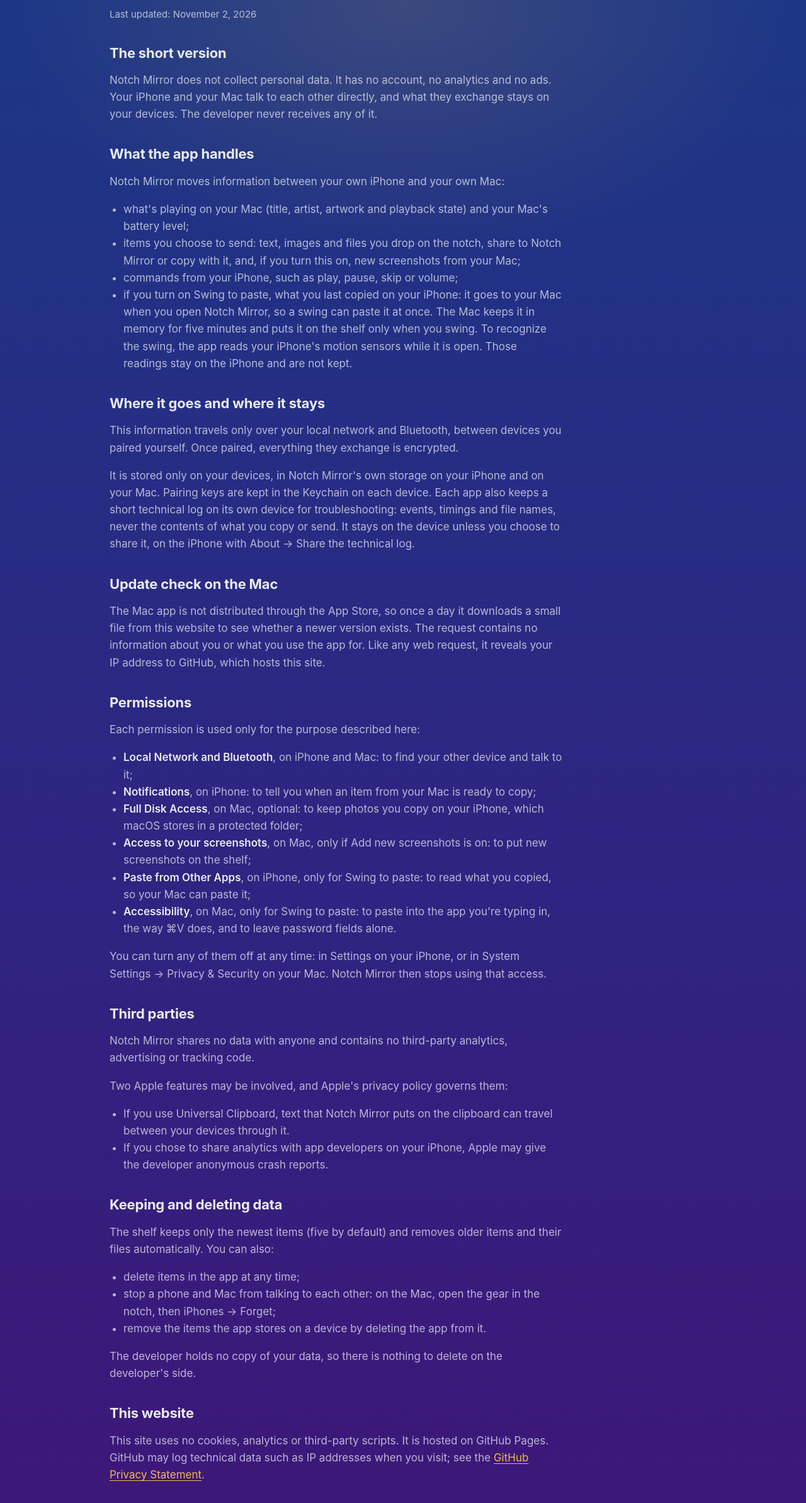
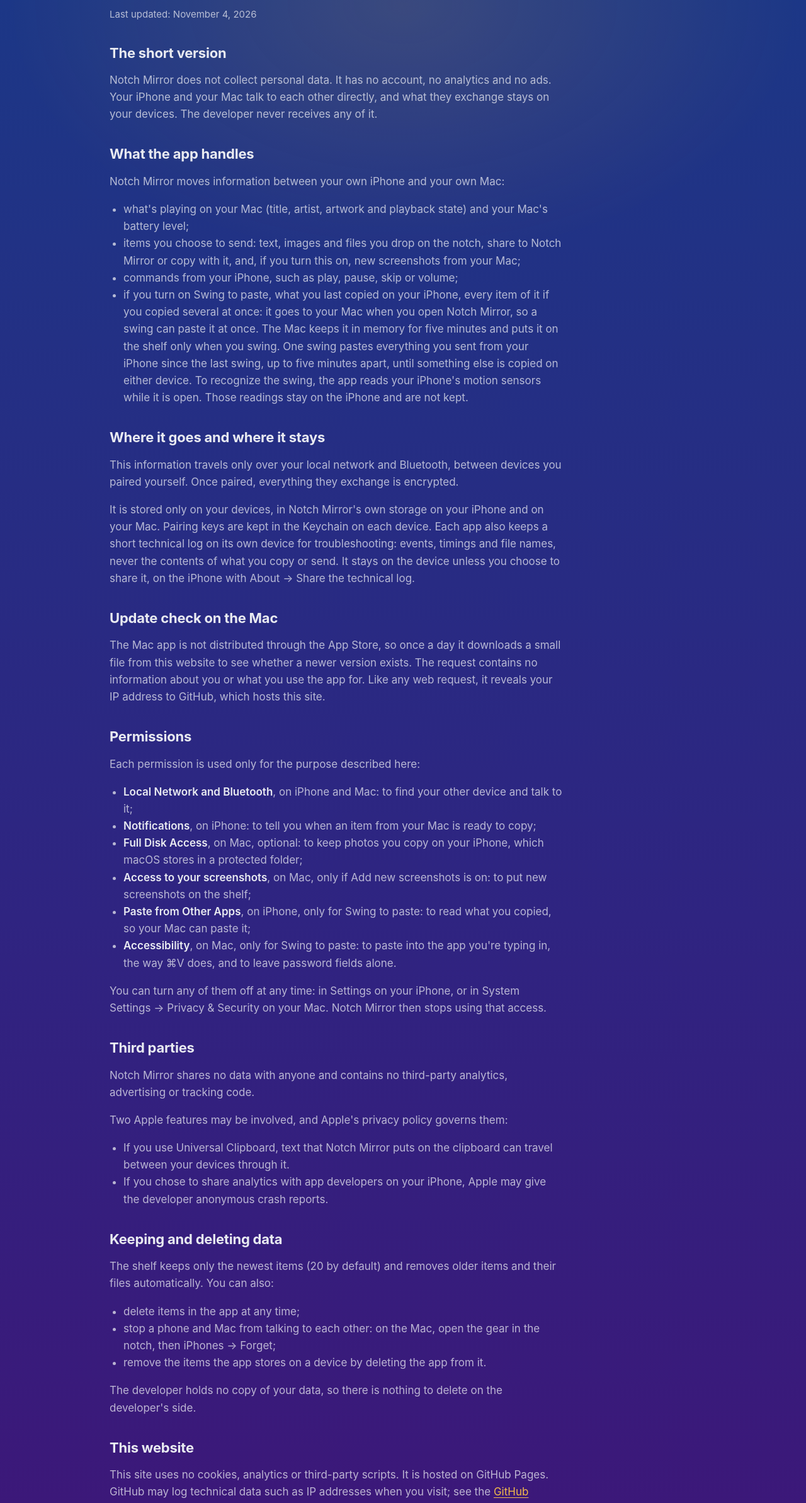
Before and after one commit to aubekerof/aubekerof.github.io, a plain HTML site: page notch-mirror/privacy/index.html in a window 1280 px wide. Shown: the part 152-2538 px from the top of the page at 63% size. Drawn offline with Linux system fonts and the light colour scheme.

Commit message:
Notch Mirror: several items in one swing, a 20-item shelf

```diff
--- a/notch-mirror/privacy/index.html
+++ b/notch-mirror/privacy/index.html
@@ -20,7 +20,7 @@
 
   <main class="doc">
     <h1>Privacy Policy</h1>
-    <p class="updated">Last updated: November 2, 2026</p>
+    <p class="updated">Last updated: November 4, 2026</p>
 
     <h2>The short version</h2>
     <p>Notch Mirror does not collect personal data. It has no account, no analytics and no ads. Your iPhone and your Mac talk to each other directly, and what they exchange stays on your devices. The developer never receives any of it.</p>
@@ -31,7 +31,7 @@
       <li>what's playing on your Mac (title, artist, artwork and playback state) and your Mac's battery level;</li>
       <li>items you choose to send: text, images and files you drop on the notch, share to Notch Mirror or copy with it, and, if you turn this on, new screenshots from your Mac;</li>
       <li>commands from your iPhone, such as play, pause, skip or volume;</li>
-      <li>if you turn on Swing to paste, what you last copied on your iPhone: it goes to your Mac when you open Notch Mirror, so a swing can paste it at once. The Mac keeps it in memory for five minutes and puts it on the shelf only when you swing. To recognize the swing, the app reads your iPhone's motion sensors while it is open. Those readings stay on the iPhone and are not kept.</li>
+      <li>if you turn on Swing to paste, what you last copied on your iPhone, every item of it if you copied several at once: it goes to your Mac when you open Notch Mirror, so a swing can paste it at once. The Mac keeps it in memory for five minutes and puts it on the shelf only when you swing. One swing pastes everything you sent from your iPhone since the last swing, up to five minutes apart, until something else is copied on either device. To recognize the swing, the app reads your iPhone's motion sensors while it is open. Those readings stay on the iPhone and are not kept.</li>
     </ul>
 
     <h2>Where it goes and where it stays</h2>
@@ -62,7 +62,7 @@
     </ul>
 
     <h2>Keeping and deleting data</h2>
-    <p>The shelf keeps only the newest items (five by default) and removes older items and their files automatically. You can also:</p>
+    <p>The shelf keeps only the newest items (20 by default) and removes older items and their files automatically. You can also:</p>
     <ul>
       <li>delete items in the app at any time;</li>
       <li>stop a phone and Mac from talking to each other: on the Mac, open the gear in the notch, then iPhones → Forget;</li>
```
Also changed, not shown: notch-mirror/index.html (+2 -2 lines), notch-mirror/support/index.html (+4 -0 lines).
